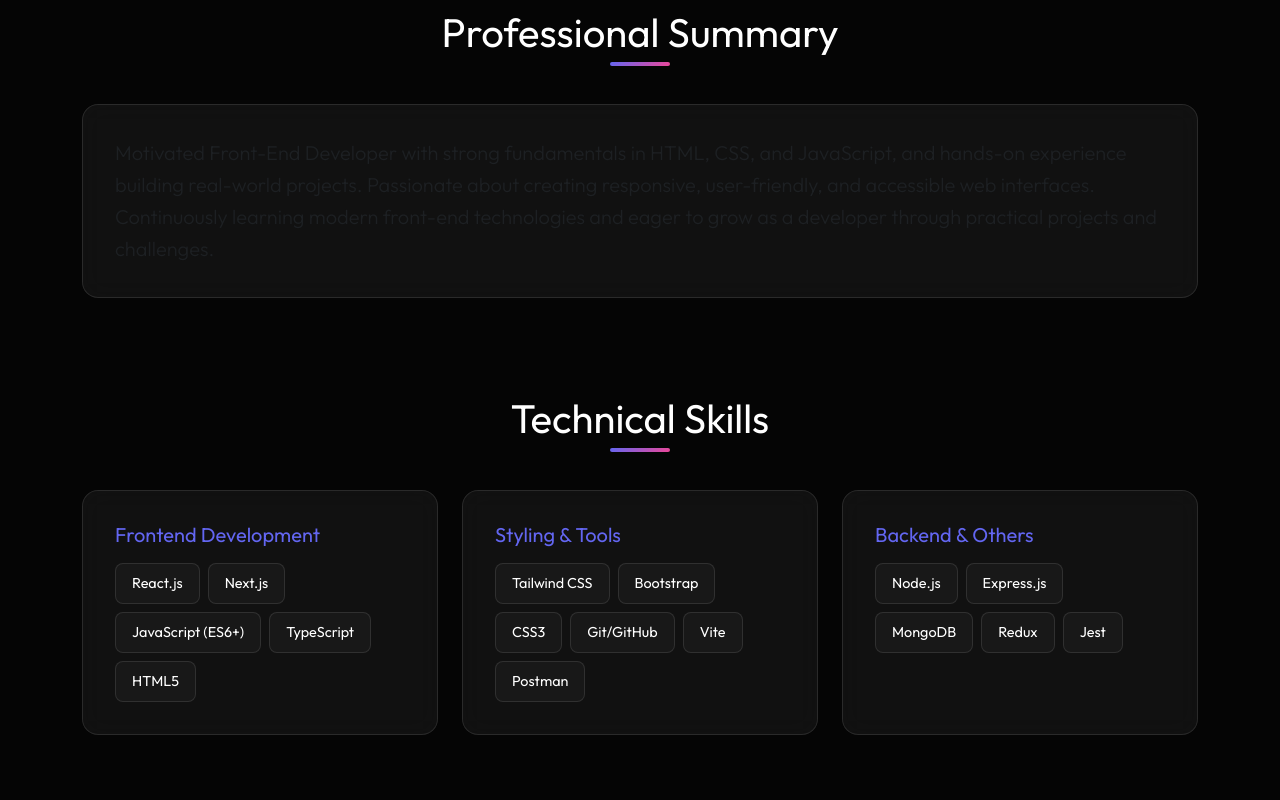
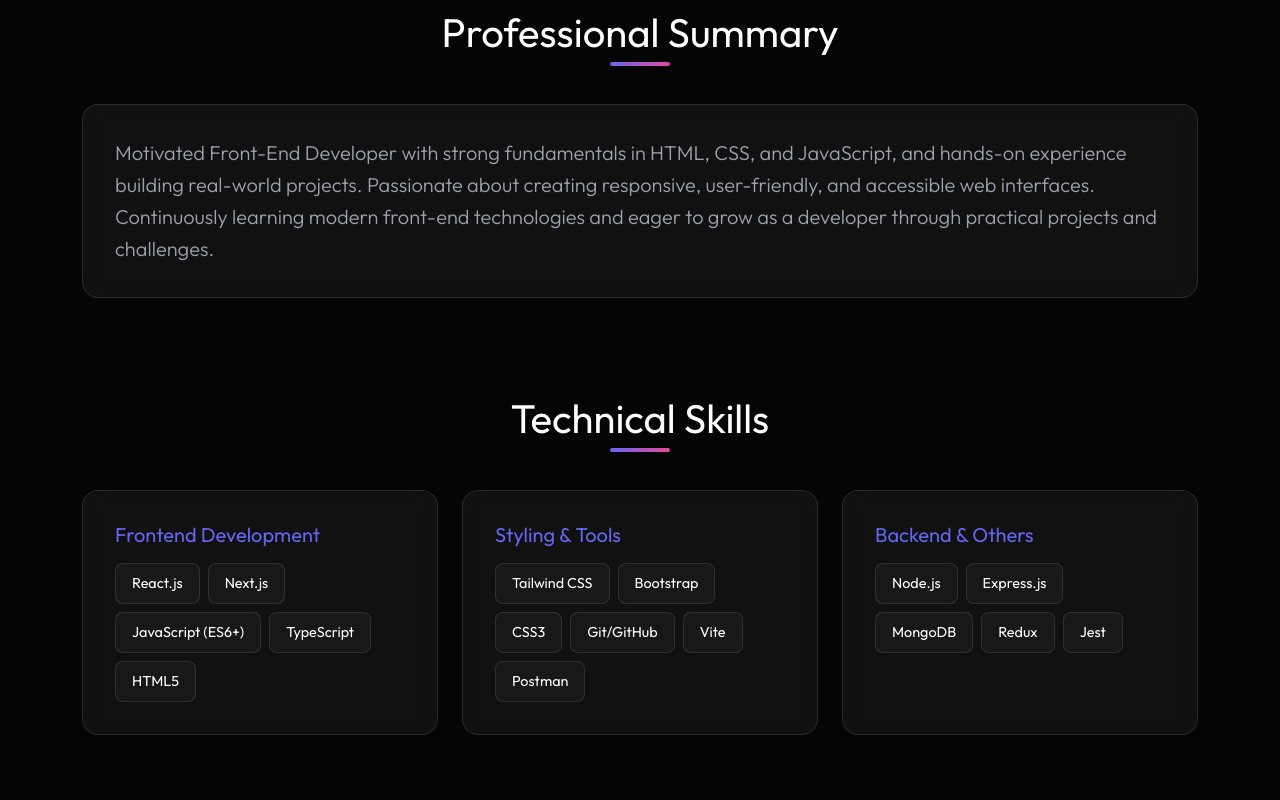
Before and after one commit to ahmadabdallahh/ahmad-portfolio, a plain HTML site: page index.html in a window 1280 px wide. Shown: the part 840-1640 px from the top of the page. Drawn offline with nearby package versions, Linux system fonts and the light colour scheme.

Commit message:
Add !important to .text-muted class for consistent text color application

```diff
--- a/css/style.css
+++ b/css/style.css
@@ -103,6 +103,10 @@
 .hero-subtitle {
     font-size: 1.5rem;
     color: var(--text-muted);
+}
+
+.text-muted {
+    color: var(--text-muted) !important;
 }
 
 .hero-location {
```
